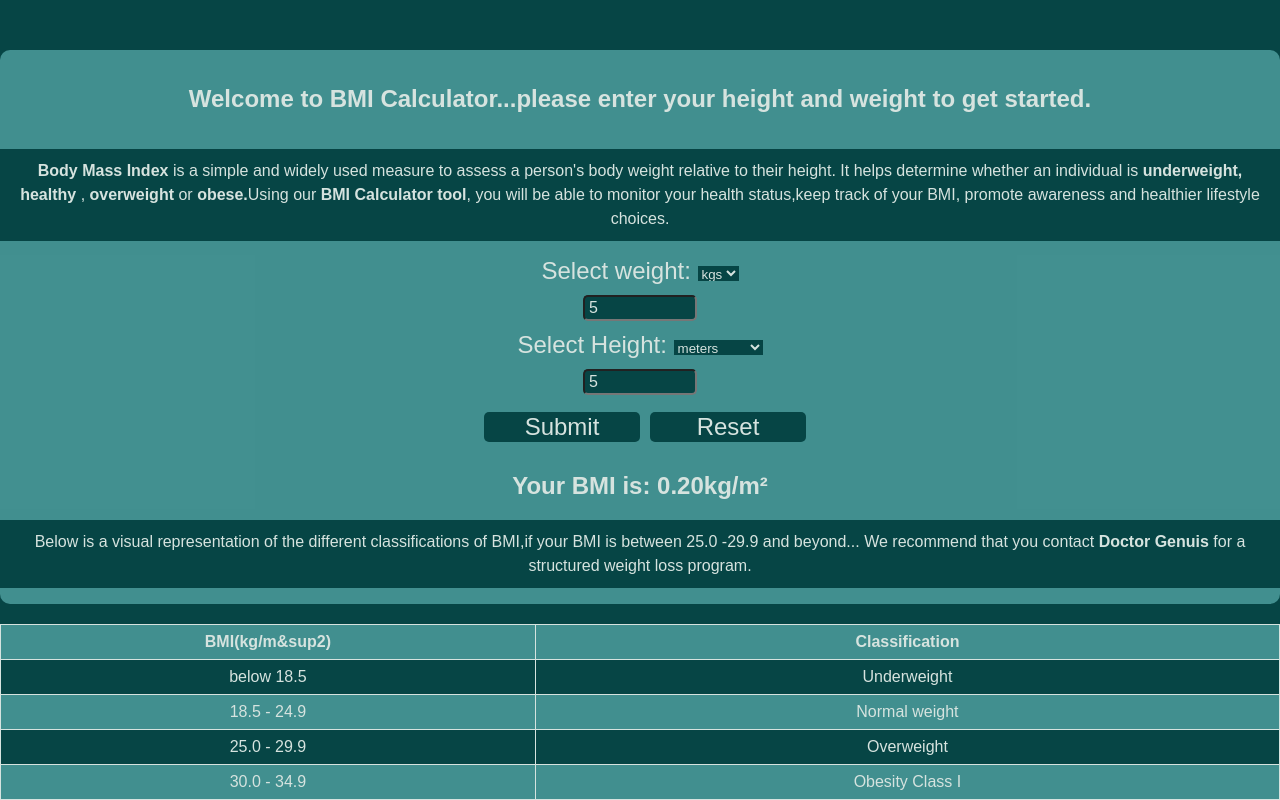
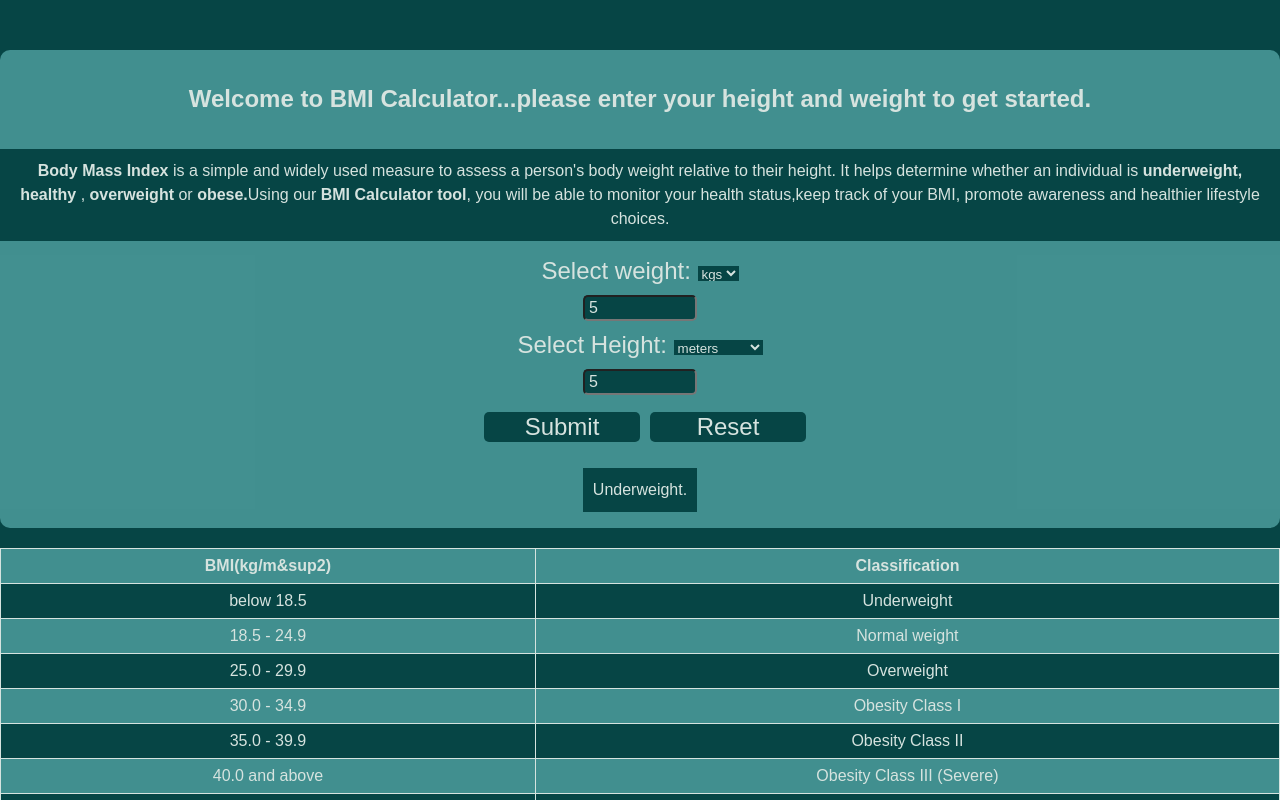
Before and after one commit to Allano256/BMI_RECORDS, a React (Vite) app: page / in a window 1280 px wide. Both pictures are taken after typing "5", "5" into the empty fields and a click on the button "Submit". Shown: the top 800 px of the page. Built offline with nearby package versions, Linux system fonts and the light colour scheme; a web font is replaced by a local one.

Commit message:
Removed extra paragraph after submisiion

```diff
--- a/src/App.jsx
+++ b/src/App.jsx
@@ -10,6 +10,25 @@ function App() {
   // State to store selected units
 const [weightUnit, setWeightUnit] = useState("kgs");
 const [heightUnit, setHeightUnit]= useState("meters");
+
+const BmiResults =()=>{
+  if(bmi < 18.5 ){
+    return <p>Underweight.</p>
+  } else if(bmi >= 18.5 && bmi <= 24.9){
+    return <p> You have normal weight</p>
+  }
+   else if(bmi >= 25.0 && bmi <= 29.9 ){
+    return <p>You have over weight</p>
+  }  else if(bmi >= 30.0 && bmi <= 34.9) {
+    return <p>You have obesity class 1</p>
+  } else if(bmi >= 35.0 && bmi <= 39.9){
+    return <p>You have obesity class 2</p>
+  } else if (bmi > 40.0){
+    return <p>You have class 3 obesity</p>
+  } else {
+    return <p>Invalid BMI value.</p>
+  }
+}
 
 
   const handleWeightChange = (e)=> {
@@ -96,12 +115,14 @@ const [heightUnit, setHeightUnit]= useState("meters");
             </div>
 
 
-            { bmi && <div>
-              <h2>Your BMI is: {bmi}kg/m&sup2;</h2>
-              <p>Below is a visual representation of the different classifications of BMI,if your BMI is between 25.0 -29.9 and beyond... We recommend that you contact <b>Doctor Genuis</b> for a structured weight loss program.</p>
+            { bmi && <BmiResults />
+            // <div>
+            //   <h2>Your BMI is: {bmi}kg/m&sup2;</h2>
+            //   <p>Below is a visual representation of the different classifications of BMI,if your BMI is between 25.0 -29.9 and beyond... We recommend that you contact <b>Doctor Genuis</b> for a structured weight loss program.</p>
 
 
-            </div>}
+            // </div>
+            }
 
        </div>
     </section>
```
